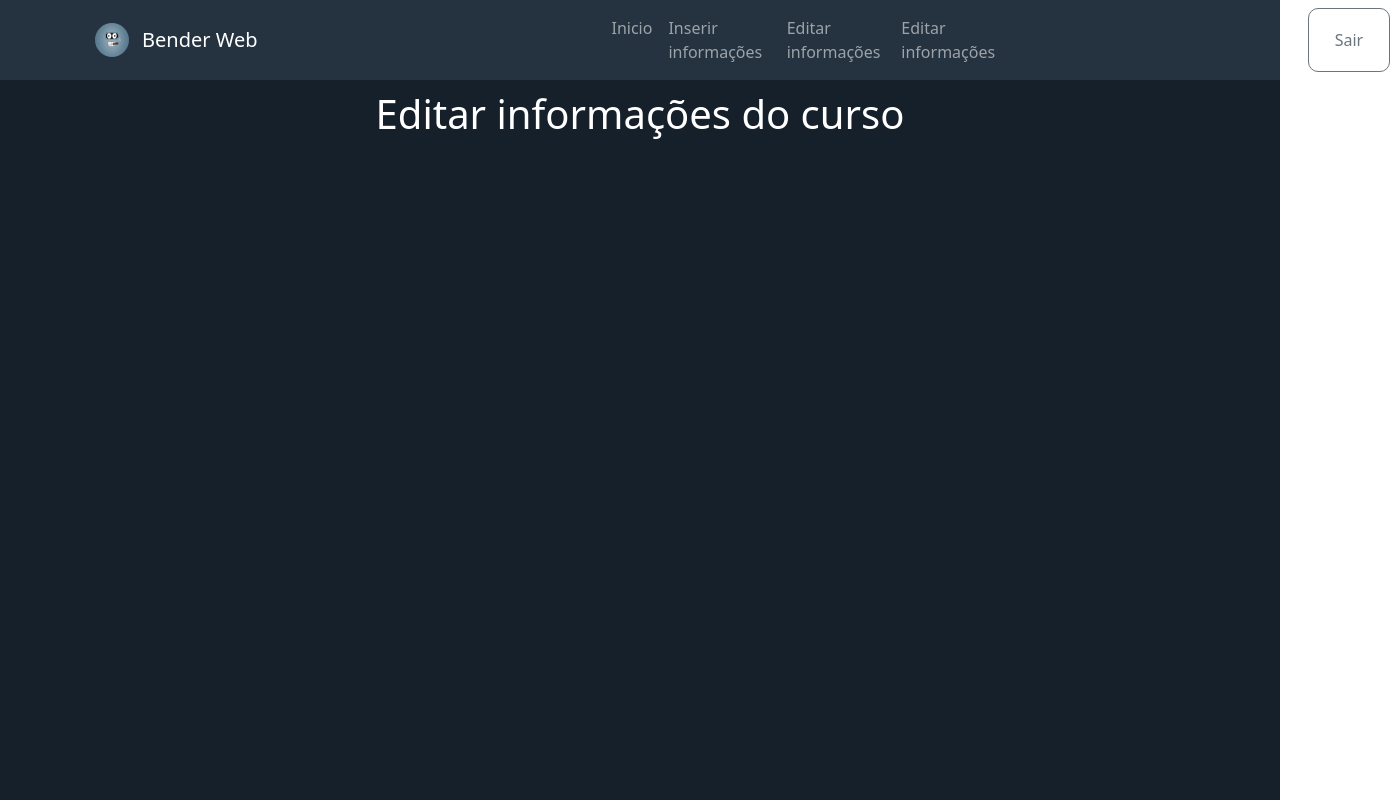
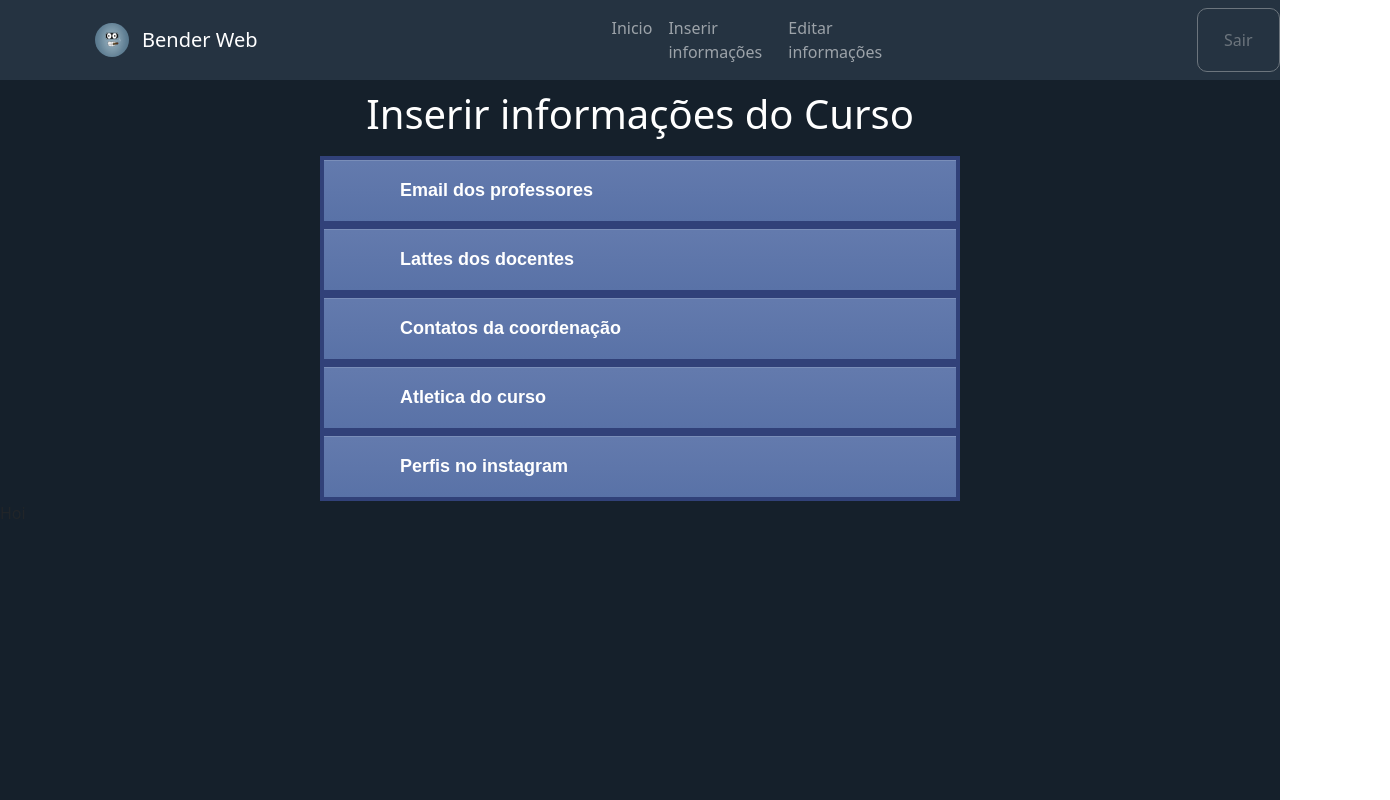
Before and after one commit to murilo-alvesmelo/bender-interface-web-react, a React (Create React App) app: page /editar_info in a window 1280 px wide. Shown: the whole page, 1390 px wide, since content can reach past the window. Built offline with nearby package versions, Linux system fonts and the light colour scheme.

Commit message:
Criação da tela de informação do curso

```diff
--- a/src/App.js
+++ b/src/App.js
@@ -16,7 +16,7 @@ function App() {
     <div className={styles.App}>
     <Router>
       <Routes>
-        <Route path="/tela_inicial" element={<TelaInicial/>} />
+        <Route path="/" element={<TelaInicial/>} />
         <Route path="/editar_info" element={<EditarInfo/>} />
         <Route path="/inserir_info" element={<InserirInfo/>} />
       </Routes>
--- a/src/componentes/editarInformacoes/index.js
+++ b/src/componentes/editarInformacoes/index.js
@@ -1,13 +1,16 @@
 import React, { Component } from 'react';
 import styles from './index.module.css'
 import NavBar from '../../layout/NavBar.js';
+import Box from '../../layout/Box';
 
 class EditarInfo extends Component{
     render(){
         return(
             <>
             <NavBar/>
-            <h1 className={styles.h1}>Editar informações do curso</h1>
+            <h1 className={styles.h1}>Inserir informações do Curso</h1>
+            <Box />
+            <div className={styles.btn}>Hoi</div>
             </>
         )
     }
--- /dev/null
+++ b/src/layout/Box.js
@@ -0,0 +1,53 @@
+import React, { Component } from "react";
+import { useNavigate } from "react-router-dom";
+import styles from "./box.module.css";
+
+const Box = () => {
+  let navigate = useNavigate();
+
+  return (
+    <>
+      <div
+        className={styles.btn}
+        onClick={() => {
+          navigate("//google.com");
+        }}
+      >
+        Email dos professores
+      </div>
+      <div
+        className={styles.btn}
+        onClick={() => {
+          navigate("/lalala");
+        }}
+      >
+        Lattes dos docentes{" "}
+      </div>
+      <div
+        className={styles.btn}
+        onClick={() => {
+          navigate("/lalala");
+        }}
+      >
+        Contatos da coordenação
+      </div>
+      <div
+        className={styles.btn}
+        onClick={() => {
+          navigate("/lalala");
+        }}
+      >
+        Atletica do curso
+      </div>
+      <div
+        className={styles.btn}
+        onClick={() => {
+          navigate("/lalala");
+        }}
+      >
+        Perfis no instagram
+      </div>
+    </>
+  );
+};
+export default Box;
--- a/src/layout/NavBar.js
+++ b/src/layout/NavBar.js
@@ -21,7 +21,6 @@ class NavBar extends Component{
                         <Nav.Link href="/tela_inicial">Inicio</Nav.Link>
                         <Nav.Link href="/inserir_info">Inserir informações</Nav.Link>
                         <Nav.Link href="/editar_info">Editar informações</Nav.Link>
-                        <Nav.Link href="#pricing">Editar informações</Nav.Link>
                         </div>
                         <Button variant="outline-secondary" className={styles.button}>Sair</Button>{' '}
                     </Nav>
--- /dev/null
+++ b/src/layout/box.module.css
@@ -0,0 +1,28 @@
+.h1 {
+  color: #fff;
+}
+
+.btn {
+	box-shadow:inset 0px 1px 0px 0px #7a8eb9;
+	background:linear-gradient(to bottom, #637aad 5%, #5972a7 100%);
+	background-color:#637aad;
+	border:4px solid #314179;
+	display:block;
+	cursor:pointer;
+	color:#ffffff;
+	font-family:Arial;
+	font-size:18px;
+	font-weight:bold;
+	padding:17px 76px;
+	text-decoration:none;
+    width: 50%;
+    margin: 0 auto;
+}
+.btn:hover {
+	background:linear-gradient(to bottom, #5972a7 5%, #637aad 100%);
+	background-color:#5972a7;
+}
+.btn:active {
+	position:relative;
+	top:1px;
+}
```
Also changed, not shown: src/componentes/editarInformacoes/index.module.css (line endings or trailing spaces).
